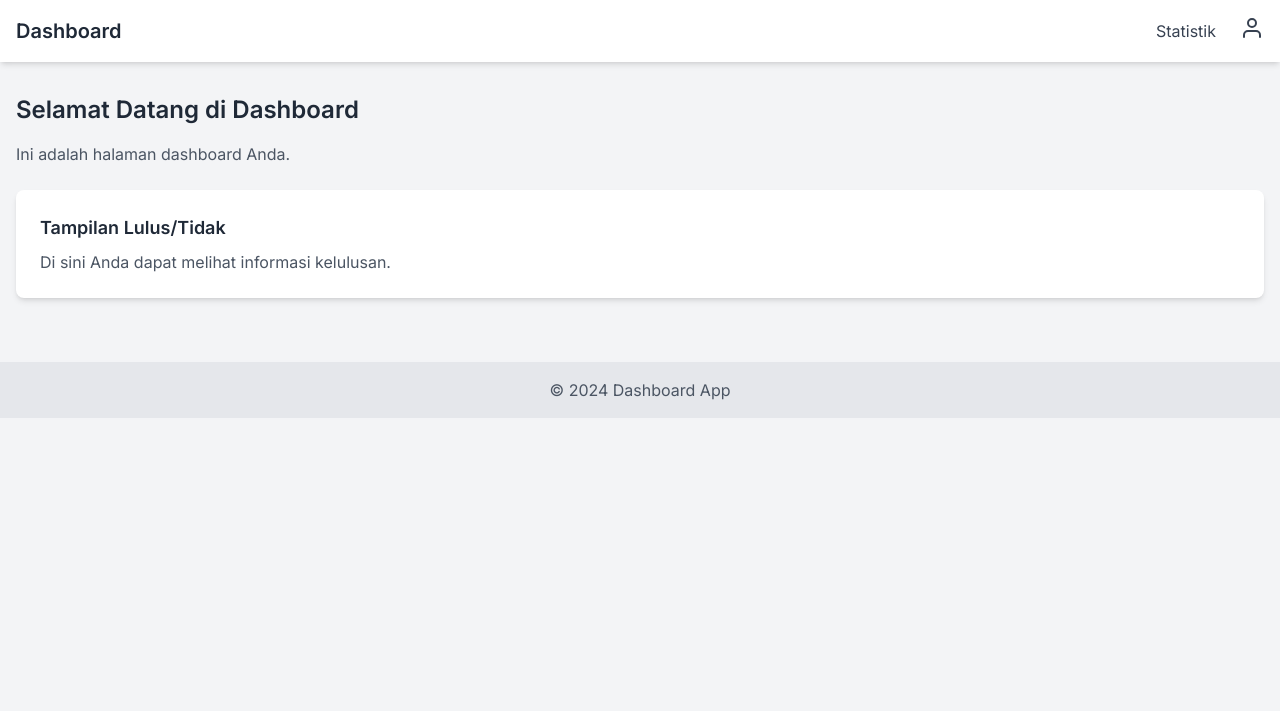
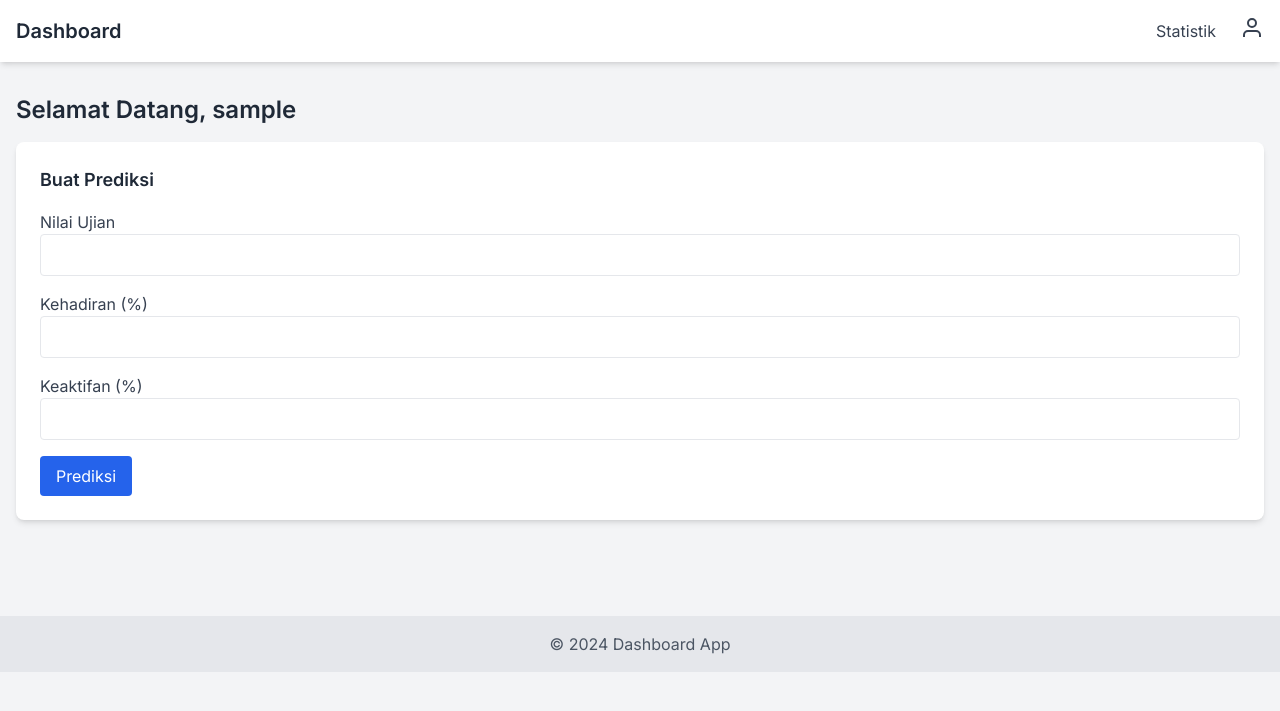
Before and after one commit to rizaledc/PASD-Kelompok-WeCan, a Flask app: page / in a window 1280 px wide. Shown: the top 711 px of the page. Run offline with Flask 3, Linux system fonts and the light colour scheme; the visitor is signed in with stand-in values (Sample User, id 1); some libraries are stand-ins or nearby versions.

Commit message:
penambahan prediksi pada dashboard dan button logout kemnbali ke tampilan login

```diff
--- a/app/templates/dashboard.html
+++ b/app/templates/dashboard.html
@@ -2,30 +2,30 @@
 <html lang="id">
 <head>
   <meta charset="UTF-8">
-    <meta name="viewport" content="width=device-width, initial-scale=1.0">
-    <title>Dashboard Header</title>
+  <meta name="viewport" content="width=device-width, initial-scale=1">
+  <title>Dashboard</title>
   <script src="https://cdn.tailwindcss.com"></script>
   <link href="https://fonts.googleapis.com/css2?family=Inter:wght@400;600;700&display=swap" rel="stylesheet">
-    <style>
-        body {
-            font-family: 'Inter', sans-serif;
-        }
-    </style>
+  <style> body { font-family: 'Inter', sans-serif; } </style>
 </head>
 <body class="bg-gray-100">
+
+  <!-- Header -->
   <header class="bg-white shadow-md py-4">
     <div class="container mx-auto px-4 flex justify-between items-center">
       <h1 class="text-xl font-semibold text-gray-800">Dashboard</h1>
       <nav class="space-x-6 flex items-center relative">
-                <a href="#" class="text-gray-700 hover:text-blue-600 transition duration-300">Statistik</a>
+        <a href="#" class="text-gray-700 hover:text-blue-600 transition">Statistik</a>
         <div class="relative">
-                    <button id="profile-btn" class="text-gray-700 hover:text-blue-600 transition duration-300 focus:outline-none">
-                        <svg xmlns="http://www.w3.org/2000/svg" width="24" height="24" viewBox="0 0 24 24" fill="none" stroke="currentColor" stroke-width="2" stroke-linecap="round" stroke-linejoin="round"><path d="M20 21v-2a4 4 0 0 0-4-4H8a4 4 0 0 0-4 4v2"></path><circle cx="12" cy="7" r="4"></circle></svg>
+          <button id="profile-btn" class="focus:outline-none">
+            <svg xmlns="http://www.w3.org/2000/svg" class="text-gray-700 hover:text-blue-600 transition" width="24" height="24" fill="none" stroke="currentColor" stroke-width="2"><path d="M20 21v-2a4 4 0 0 0-4-4H8a4 4 0 0 0-4 4v2"/><circle cx="12" cy="7" r="4"/></svg>
           </button>
           <div id="profile-dropdown" class="absolute right-0 mt-2 bg-white rounded-md shadow-lg w-48 hidden">
             <div class="py-1">
-                            <a href="#" class="block px-4 py-2 text-gray-800 hover:bg-gray-100 transition duration-300">Tampilan Profil</a>
-                            <a href="#" class="block px-4 py-2 text-red-600 hover:bg-gray-100 transition duration-300 font-semibold">Logout</a>
+              <a href="#" class="block px-4 py-2 text-gray-800 hover:bg-gray-100">Profil</a>
+              <a href="{{ url_for('logout') }}" class="block px-4 py-2 text-red-600 hover:bg-gray-100 font-semibold">
+                Logout
+              </a>
             </div>
           </div>
         </div>
@@ -33,16 +33,84 @@
     </div>
   </header>
 
+  <!-- Main -->
   <main class="container mx-auto px-4 py-8">
-        <h2 class="text-2xl font-semibold text-gray-800 mb-4">Selamat Datang di Dashboard</h2>
-        <p class="text-gray-600 mb-6">Ini adalah halaman dashboard Anda.</p>
+    <h2 class="text-2xl font-semibold text-gray-800 mb-4">Selamat Datang, {{ current_user.username }}</h2>
 
+    <!-- Flash Messages -->
+    {% with messages = get_flashed_messages(with_categories=true) %}
+      {% if messages %}
+        <div class="space-y-2 mb-6">
+          {% for category, msg in messages %}
+            <div class="px-4 py-2 rounded
+                        {{ 'bg-green-100 text-green-800' if category=='success' else
+                           category=='info'   and 'bg-blue-100 text-blue-800' or
+                           'bg-red-100 text-red-800' }}">
+              {{ msg }}
+            </div>
+          {% endfor %}
+        </div>
+      {% endif %}
+    {% endwith %}
+
+    <!-- Form Prediksi -->
+    <div class="bg-white rounded-lg shadow-md p-6 mb-8">
+      <h3 class="text-lg font-semibold text-gray-800 mb-4">Buat Prediksi</h3>
+      <form action="{{ url_for('predict') }}" method="post" class="space-y-4">
+        <div>
+          <label class="block text-gray-700">Nilai Ujian</label>
+          <input type="number" name="nilai_ujian" step="0.1" required class="w-full border rounded px-3 py-2"/>
+        </div>
+        <div>
+          <label class="block text-gray-700">Kehadiran (%)</label>
+          <input type="number" name="kehadiran" step="0.1" required class="w-full border rounded px-3 py-2"/>
+        </div>
+        <div>
+          <label class="block text-gray-700">Keaktifan (%)</label>
+          <input type="number" name="keaktifan" step="0.1" required class="w-full border rounded px-3 py-2"/>
+        </div>
+        <button type="submit" class="bg-blue-600 text-white px-4 py-2 rounded hover:bg-blue-700 transition">
+          Prediksi
+        </button>
+      </form>
+    </div>
+
+    <!-- Riwayat Prediksi -->
+    {% if history %}
       <div class="bg-white rounded-lg shadow-md p-6">
-            <h3 class="text-lg font-semibold text-gray-800 mb-2">Tampilan Lulus/Tidak</h3>
-            <p class="text-gray-600">Di sini Anda dapat melihat informasi kelulusan.</p>
+        <h3 class="text-lg font-semibold text-gray-800 mb-4">Riwayat Prediksi</h3>
+        <div class="overflow-x-auto">
+          <table class="w-full table-auto">
+            <thead>
+              <tr class="bg-gray-100">
+                <th class="px-4 py-2">Waktu</th>
+                <th class="px-4 py-2">Nilai Ujian</th>
+                <th class="px-4 py-2">Kehadiran</th>
+                <th class="px-4 py-2">Keaktifan</th>
+                <th class="px-4 py-2">Hasil</th>
+              </tr>
+            </thead>
+            <tbody>
+              {% for p in history %}
+                <tr class="border-t">
+                  <td class="px-4 py-2">{{ p.timestamp.strftime('%Y-%m-%d %H:%M') }}</td>
+                  <td class="px-4 py-2">{{ p.nilai_ujian }}</td>
+                  <td class="px-4 py-2">{{ p.kehadiran }}</td>
+                  <td class="px-4 py-2">{{ p.keaktifan }}</td>
+                  <td class="px-4 py-2 font-semibold {{ 'text-green-600' if p.result=='Lulus' else 'text-red-600' }}">
+                    {{ p.result }}
+                  </td>
+                </tr>
+              {% endfor %}
+            </tbody>
+          </table>
         </div>
+      </div>
+    {% endif %}
+
   </main>
 
+  <!-- Footer -->
   <footer class="bg-gray-200 py-4 mt-8">
     <div class="container mx-auto px-4 text-center text-gray-600">
       &copy; 2024 Dashboard App
@@ -52,13 +120,9 @@
   <script>
     const profileBtn = document.getElementById('profile-btn');
     const profileDropdown = document.getElementById('profile-dropdown');
-
-        profileBtn.addEventListener('click', () => {
-            profileDropdown.classList.toggle('hidden');
-        });
-
-        document.addEventListener('click', (event) => {
-            if (!profileDropdown.contains(event.target) && !profileBtn.contains(event.target)) {
+    profileBtn.addEventListener('click', () => profileDropdown.classList.toggle('hidden'));
+    document.addEventListener('click', e => {
+      if (!profileDropdown.contains(e.target) && !profileBtn.contains(e.target)) {
         profileDropdown.classList.add('hidden');
       }
     });
```
Lines whose indentation alone changed are shown as unchanged.
